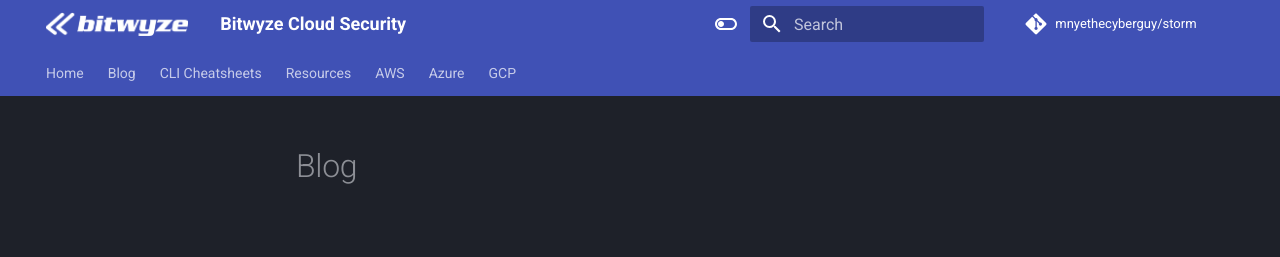
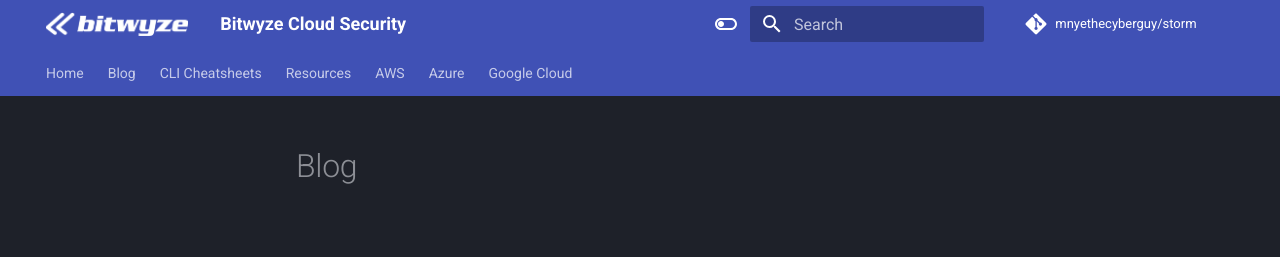
Before and after one commit to mnyethecyberguy/storm, an MkDocs documentation site: the page built from docs/index.md, in a window 1280 px wide. Shown: the top 257 px of the page. Built offline with MkDocs 1.6.1 and Material for MkDocs 9.7.7, drawn with Linux system fonts in a browser that asks for light colours; comment, search, counter and statistics services are not loaded.

Commit message:
Updated mkdocs.yml navigation

```diff
--- a/mkdocs.yml
+++ b/mkdocs.yml
@@ -74,7 +74,8 @@
     - References: resources/references.md
     - SANS Cloud Security: https://www.sans.org/cloud-security
     - Secure Service Configuration in AWS, Azure, and GCP Poster: https://www.sans.org/posters/secure-service-configuration-in-aws-azure-gcp/
-    - MkDocs Template: resources/mkdocs-template.md
+    - MITRE ATT&CK Cloud Matrix: https://attack.mitre.org/matrices/enterprise/cloud/
+    #- MkDocs Template: resources/mkdocs-template.md
   - AWS: https://aws.amazon.com/
     #- Delete Default Resources: aws/delete-defaults.md
     #- AWS Cloud Workstation: aws/cloud-workstation.md
@@ -82,7 +83,7 @@
   - Azure: https://portal.azure.com/
     #- Delete Default Resources: azure/delete-defaults.md
     #- Azure Portal: https://portal.azure.com/
-  - GCP: https://cloud.google.com/
+  - Google Cloud: https://console.cloud.google.com/
     #- Delete Default Resources: gcp/delete-defaults.md
     #- GCP Console: https://cloud.google.com/
 
```
